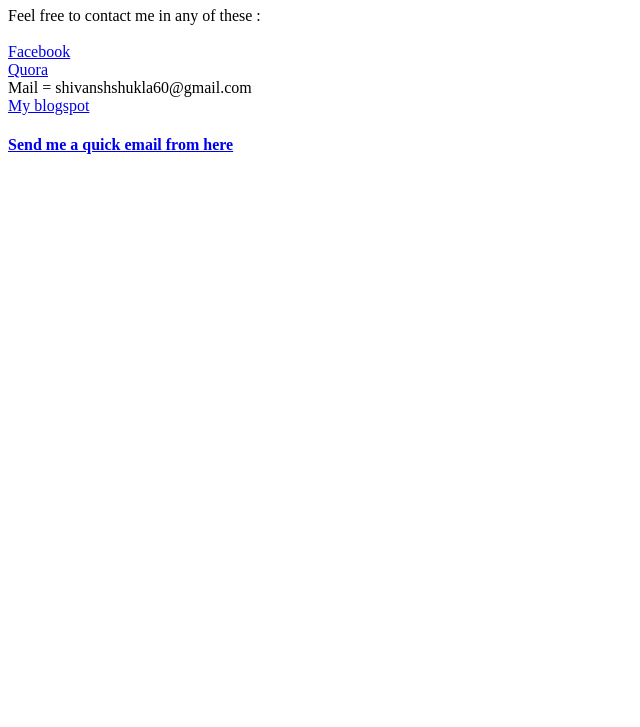
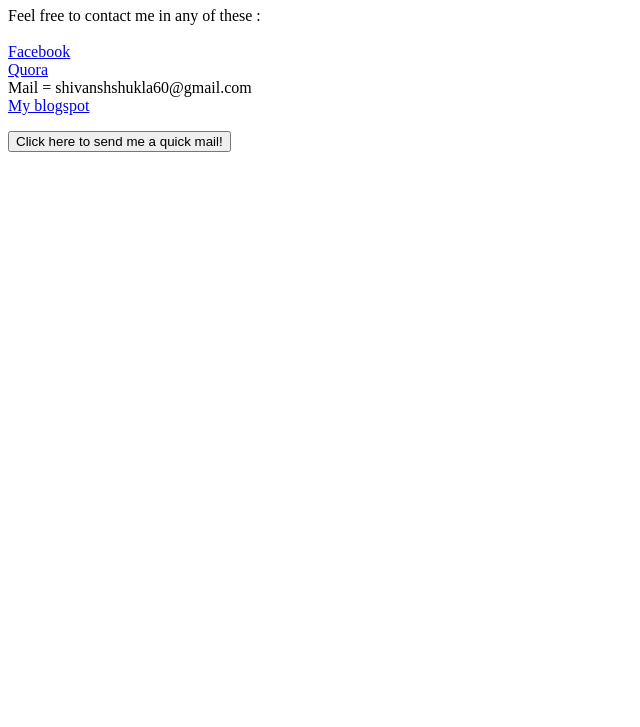
Before and after one commit to shivansh1102/mypersonalwebsitetry1.0, a plain HTML site: page contact.html in a window 1280 px wide. Shown: the part 73-800 px from the top of the page, without its empty margins (0-640 px from the left). Drawn offline with Linux system fonts and the light colour scheme.

Commit message:
Changed design which links to inputs.html

```diff
--- a/contact.html
+++ b/contact.html
@@ -14,7 +14,9 @@
     <a href="https://www.quora.com/profile/Shivansh-Shukla-6">Quora</a><br>
     Mail = shivanshshukla60@gmail.com <br>
     <a href="https://beaniitianshivansh11.blogspot.com/">My blogspot</a> <br>
-    <h4><a href="inputs.html">Send me a quick email from here</a></h4>
+    <form  action="inputs.html" method="post">
+      <input type="submit" name="" value="Click here to send me a quick mail!">
+    </form>
   </p>
 </body>
 
```
